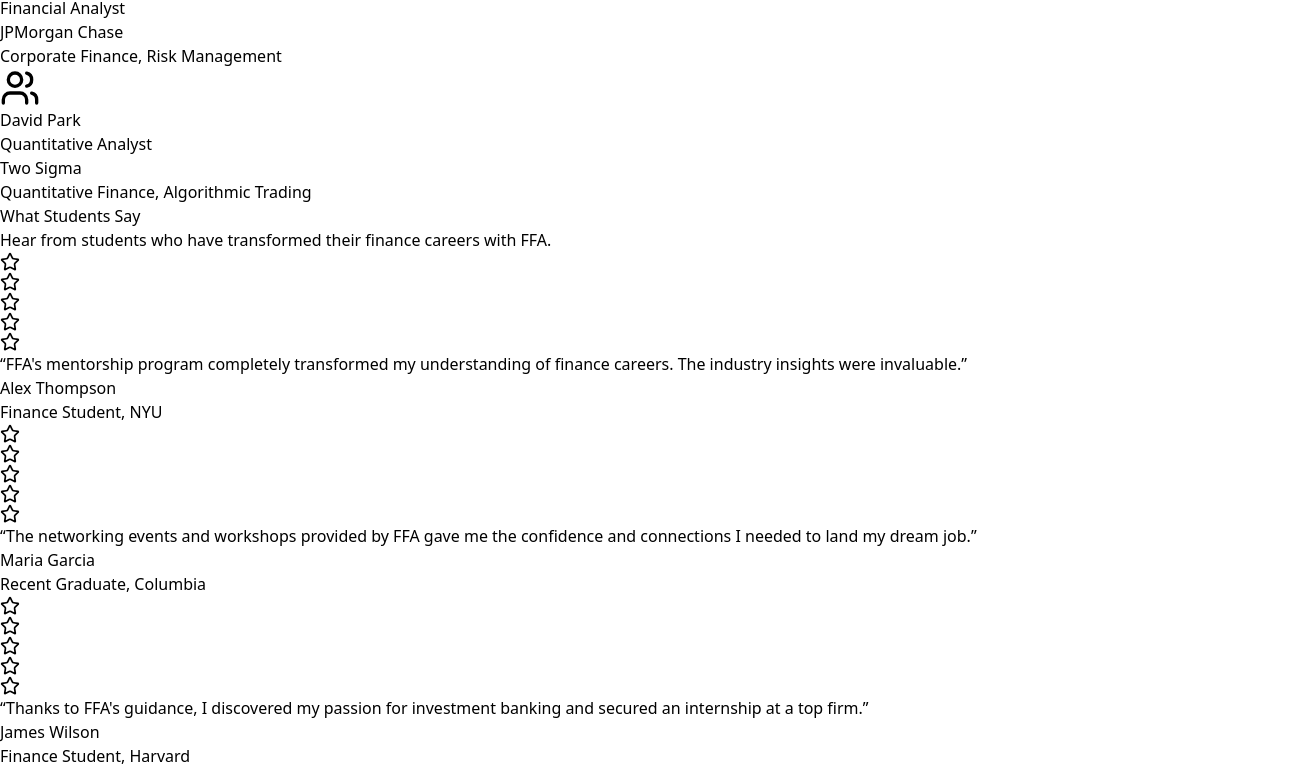
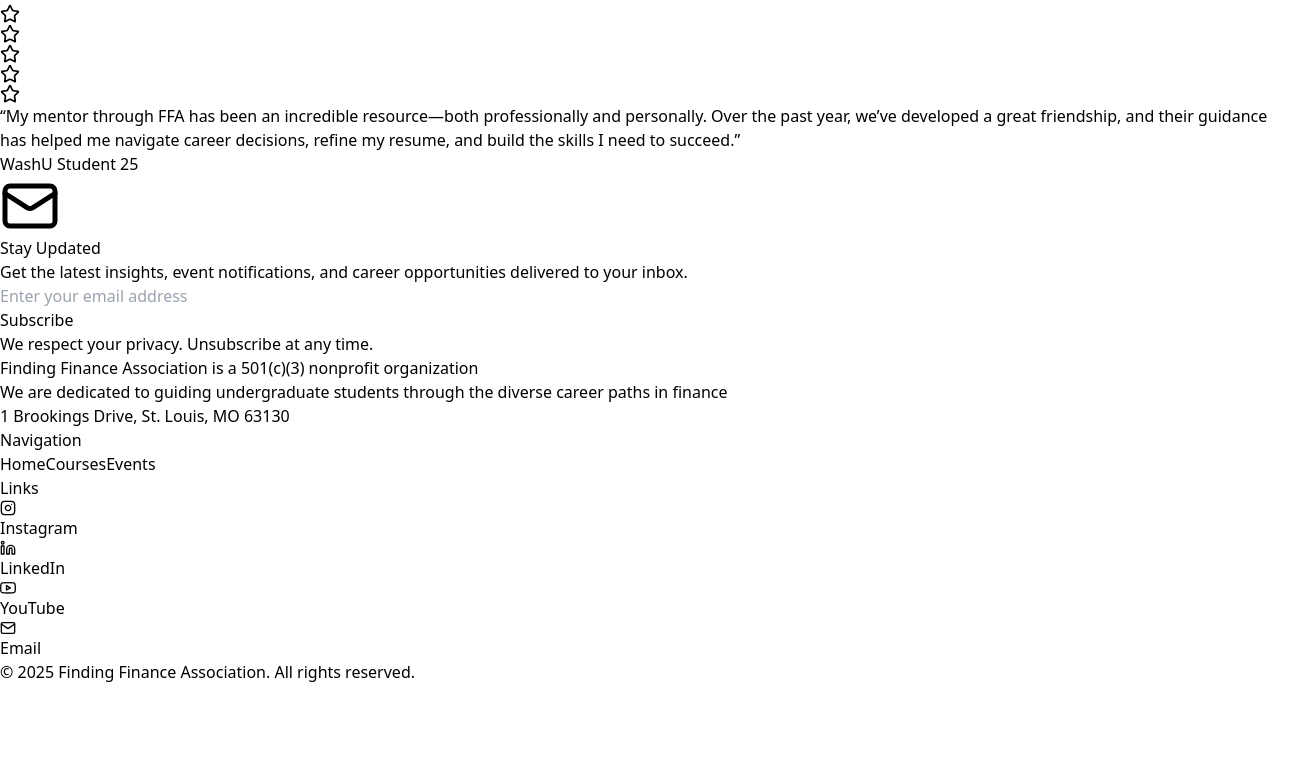
Before and after one commit to Finding-Finance-Association/website, a Next.js app: page / in a window 1280 px wide. Shown: the part 1332-2100 px from the top of the page, 1311 px wide, since content can reach past the window. After the commit the page ends 2016 px from the top, so only its background shows below. Built offline with nearby package versions, Linux system fonts and the light colour scheme; no server answers.

Commit message:
mini updates - testimonials

```diff
--- a/src/app/page.tsx
+++ b/src/app/page.tsx
@@ -3,7 +3,7 @@
 
 import Title from "@/components/homepage/Title";
 import About from "@/components/homepage/About";
-import Mentors from "@/components/homepage/Mentors";
+// import Mentors from "@/components/homepage/Mentors";
 import Testimonials from "@/components/homepage/Testimonials";
 import Newsletter from "@/components/homepage/Newsletter";
 
@@ -13,7 +13,7 @@
       <Header/>
       <Title/>
       <About/>
-      <Mentors/>
+      {/* <Mentors/> */}
       <Testimonials/>
       <Newsletter/>
       <Footer/>
--- a/src/components/homepage/Testimonials.tsx
+++ b/src/components/homepage/Testimonials.tsx
@@ -5,24 +5,21 @@
 
 const testimonials = [
   {
-    name: "Alex Thompson",
-    role: "Finance Student, NYU",
+    name: "WashU Student 25",
     content:
-      "FFA's mentorship program completely transformed my understanding of finance careers. The industry insights were invaluable.",
+      "The FFA Speaker Series has completely opened my eyes to the wide range of careers in finance. Hearing directly from such impressive and accomplished speakers has made me much more knowledgeable about the industry and far more confident approaching it. Every session leaves me inspired and better prepared for my future.",
     rating: 5,
   },
   {
-    name: "Maria Garcia",
-    role: "Recent Graduate, Columbia",
+    name: "Brown Student 25",
     content:
-      "The networking events and workshops provided by FFA gave me the confidence and connections I needed to land my dream job.",
+      "I read the FFA newsletter every single week, and the Deal Flow section has become my go-to source for staying on top of market activity. It’s helped me walk into interviews feeling prepared and able to speak confidently about recent deals and industry trends.",
     rating: 5,
   },
   {
-    name: "James Wilson",
-    role: "Finance Student, Harvard",
+    name: "WashU Student 25",
     content:
-      "Thanks to FFA's guidance, I discovered my passion for investment banking and secured an internship at a top firm.",
+      "My mentor through FFA has been an incredible resource—both professionally and personally. Over the past year, we’ve developed a great friendship, and their guidance has helped me navigate career decisions, refine my resume, and build the skills I need to succeed.",
     rating: 5,
   },
 ];
@@ -50,7 +47,7 @@
         <div className="grid grid-cols-1 md:grid-cols-2 lg:grid-cols-3 gap-8">
           {testimonials.map((testimonial, index) => (
             <motion.div
-              key={testimonial.name}
+              key={index}
               className="bg-white rounded-2xl p-8 shadow-xl"
               initial={{ opacity: 0, y: 30 }}
               whileInView={{ opacity: 1, y: 0 }}
@@ -74,7 +71,6 @@
                 <p className="font-semibold text-gray-900">
                   {testimonial.name}
                 </p>
-                <p className="text-gray-600 text-sm">{testimonial.role}</p>
               </div>
             </motion.div>
           ))}
```
